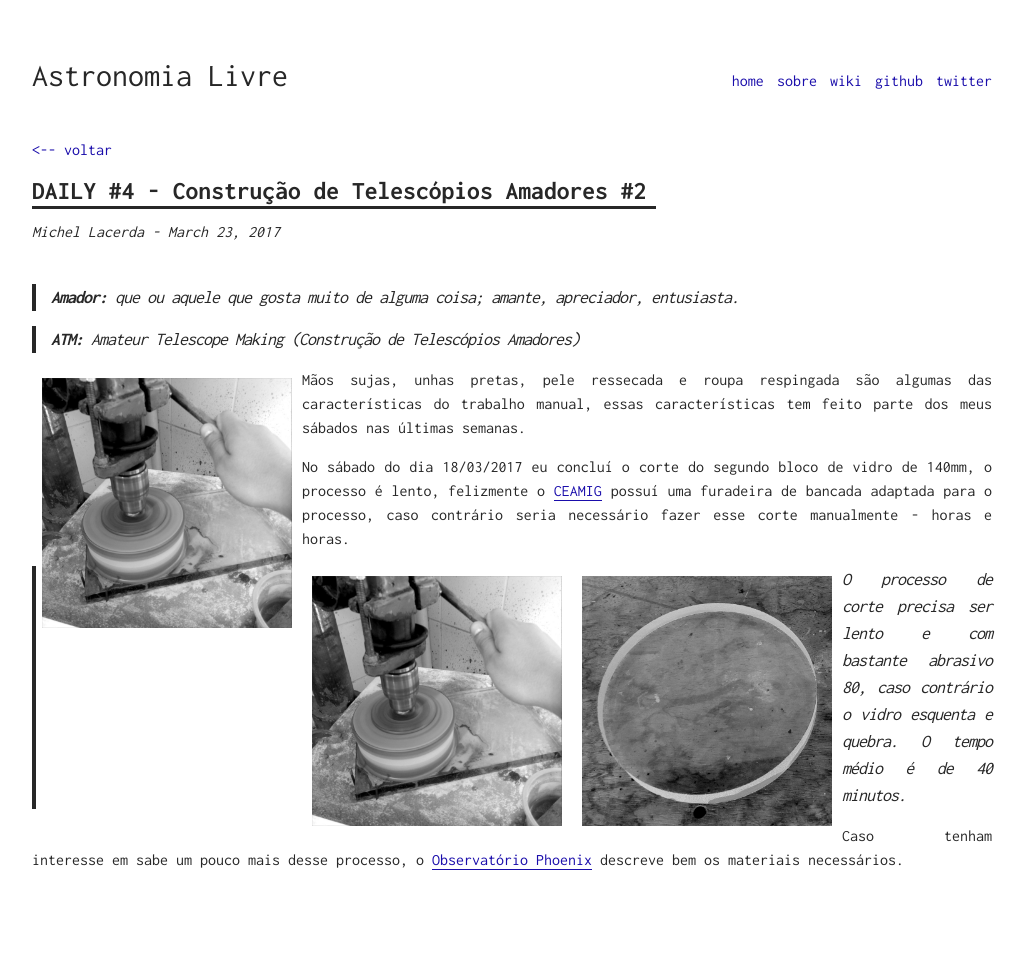
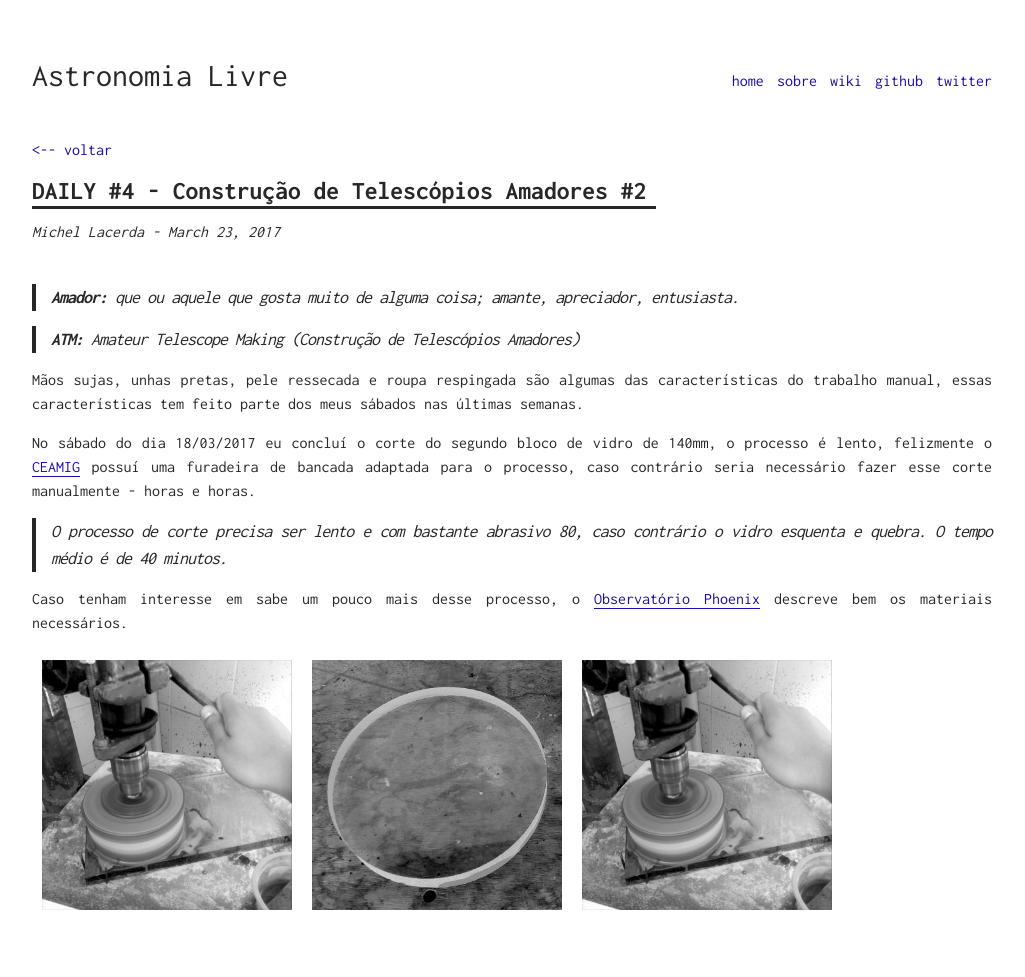
Before and after one commit to MichelLacerda/astronomia, a Jekyll site: the page built from _posts/2017-03-23-daily-4-construcao-de-telescopios-amadores-2.md, in a window 1280 px wide. Shown: the whole page, without its empty margins (128-1153 px from the left). Built offline with Jekyll 4.4.1, drawn with Linux system fonts in a browser that asks for light colours; comment, search, counter and statistics services are not loaded; after the commit the page ends 920 px from its top, so only the background shows below that.

Commit message:
Published with https://stackedit.io/

```diff
--- a/_posts/2017-03-23-daily-4-construcao-de-telescopios-amadores-2.md
+++ b/_posts/2017-03-23-daily-4-construcao-de-telescopios-amadores-2.md
@@ -9,14 +9,15 @@ author: Michel Lacerda
 
 >**ATM:**  Amateur Telescope Making (Construção de Telescópios Amadores)
 
-![Tux Mono](http://www.astronomialivre.org/imgs/atm_2_01.jpg){:width="250"}
+
 Mãos sujas, unhas pretas, pele ressecada e roupa respingada são algumas das características do trabalho manual, essas características tem feito parte dos meus sábados nas últimas semanas.
 
 No sábado do dia 18/03/2017 eu concluí o corte do segundo bloco de vidro de 140mm, o processo é lento, felizmente o [CEAMIG](http://www.ceamig.org.br/) possuí uma furadeira de bancada adaptada para o processo, caso contrário seria necessário fazer esse corte manualmente - horas e horas.
 
-![Tux Mono](http://www.astronomialivre.org/imgs/atm_2_01.jpg){:width="250"}
-![Tux Mono](http://www.astronomialivre.org/imgs/atm_2_02.jpg){:width="250"}
-
 > O processo de corte precisa ser lento e com bastante abrasivo 80, caso contrário o vidro esquenta e  quebra. O tempo médio é de 40 minutos.
 
 Caso tenham interesse em sabe um pouco mais desse processo, o [Observatório Phoenix](http://www.observatorio-phoenix.org/) descreve bem os materiais necessários.
+
+![Tux Mono](/imgs/atm_2_01.jpg){:width="250"}
+![Tux Mono](/imgs/atm_2_02.jpg){:width="250"}
+![Tux Mono](/imgs/atm_2_01.jpg){:width="250"}
```
